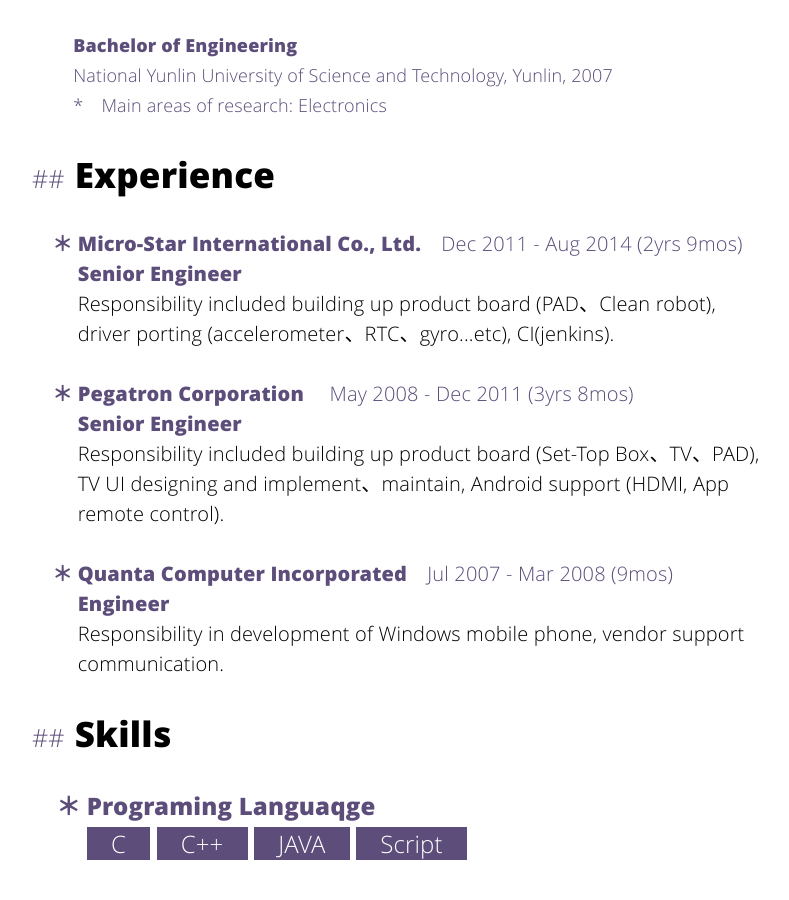
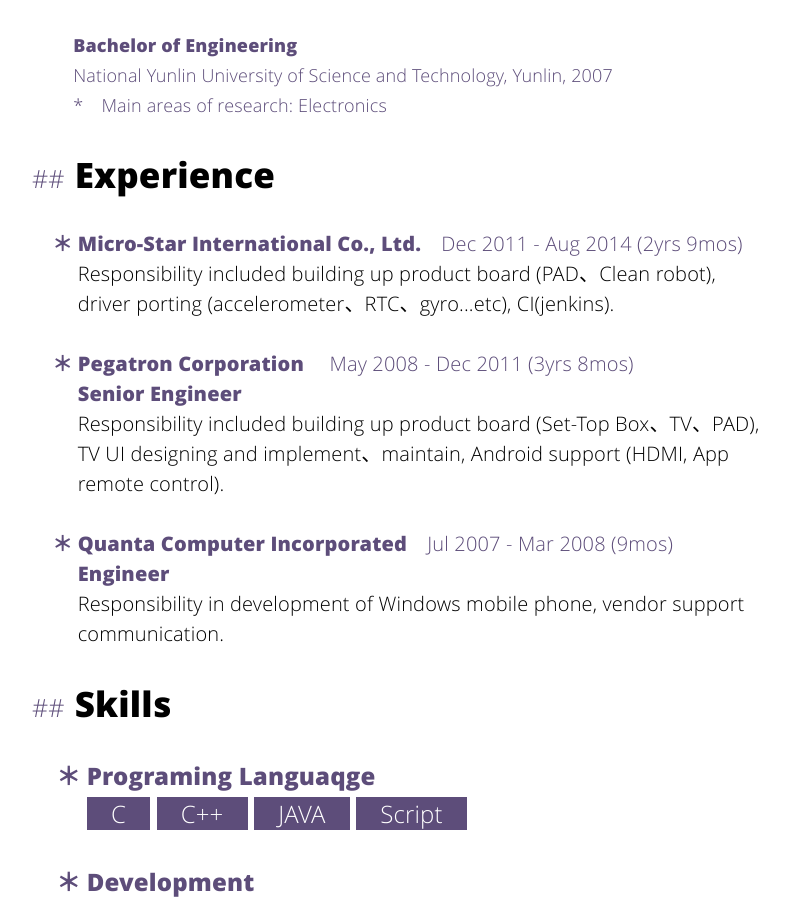
Before and after one commit to gitmaruneko/MaruWrite, a Jekyll site: the page built from about.html, in a window 1280 px wide and 900 px high, scrolled down 663 px. Shown: the whole window, without its empty margins (228-1017 px from the left). Built offline with Jekyll 4.4.1, drawn with Linux system fonts in a browser that asks for light colours.

Commit message:
Update aboutMe

```diff
--- a/about.html
+++ b/about.html
@@ -19,7 +19,6 @@
 	</font>
 <h2>Experience</h2>
 	<p style="line-height : 150%"><font color="#5d4d7a"><B>　＊ Micro-Star International Co., Ltd.</B>　Dec 2011 - Aug 2014 (2yrs 9mos)</br>
-	　 　<b>Senior Engineer </b></br></font>
 	　 　<font color="#000000">Responsibility included building up product board (PAD、Clean robot), </br>
 	　 　driver porting (accelerometer、RTC、gyro...etc), CI(jenkins).  </br>
 
```
